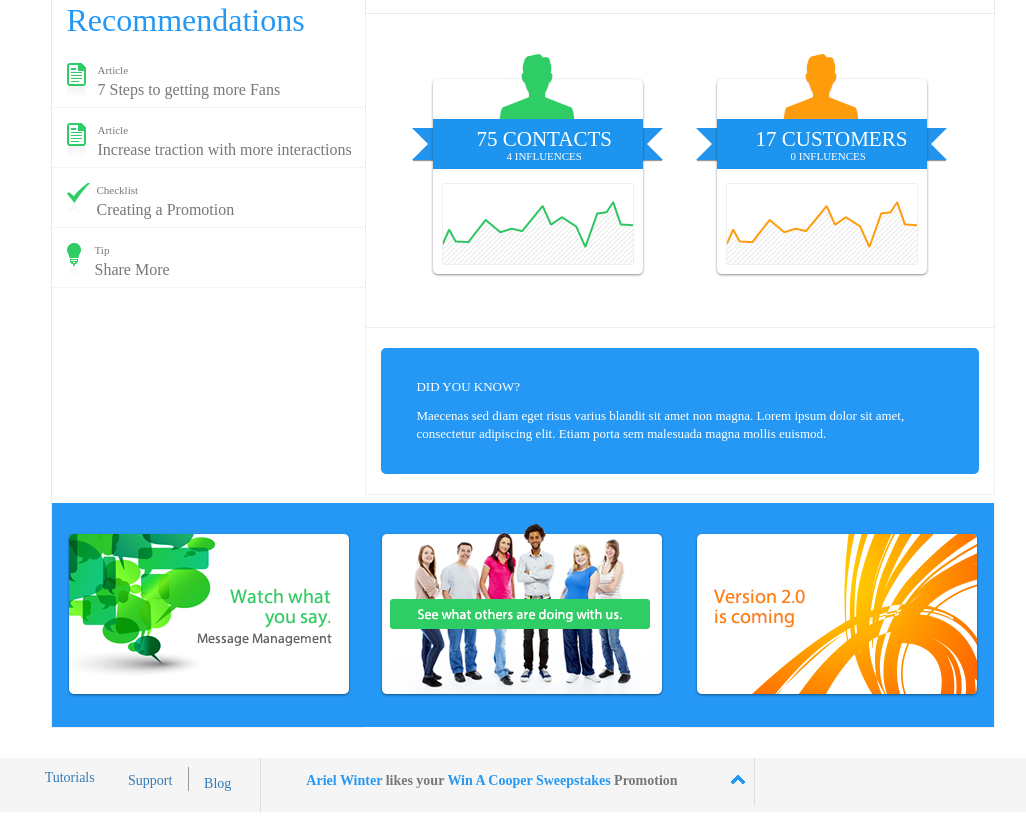
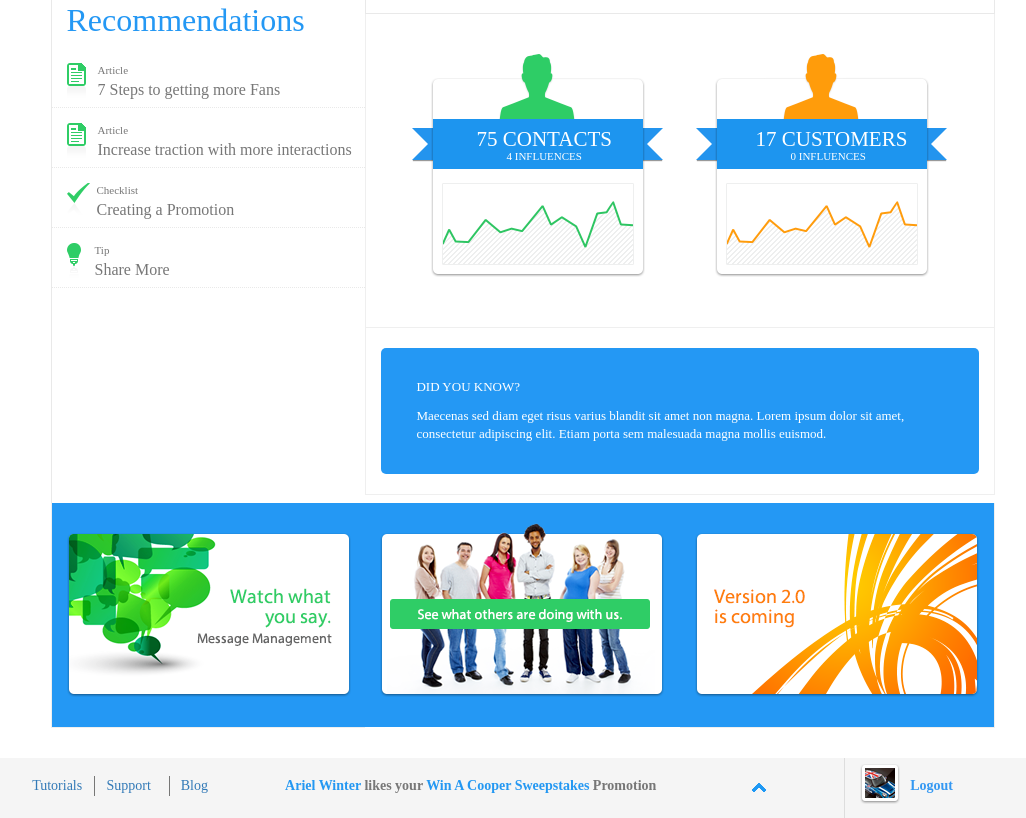
Before and after one commit to kristiwalker/j586-project1-v2, a plain HTML site: page index.html in a window 1280 px wide. Shown: the part 672-1490 px from the top of the page, without its empty margins (117-1143 px from the left). Drawn offline with nearby package versions, Linux system fonts and the light colour scheme.

Commit message:
backing up at footer right now

```diff
--- a/css/styles.css
+++ b/css/styles.css
@@ -314,6 +314,9 @@ select#soflow, select#soflow-color {
 
 .pie-border{
     border-left:1px solid #efefef;
+    display:block;
+    padding-left:3px;
+
 }
 
 .line-graph{
@@ -441,6 +444,8 @@ select#soflow, select#soflow-color {
 .footer{
     margin-top:30px;
     background-color:#f5f5f5;
+    min-height:3.6em;
+    max-height:6em;
 }
 
 .tutorials-spacer{
@@ -450,37 +455,40 @@ select#soflow, select#soflow-color {
 .tutorials{
     display:inline-block;
     position:absolute;
-    top: 10px;
+    top: 18px;
     left:0;
     right:0;
 }
 
-.support-spacer{
-    border-right:1px solid #999999;
-    padding-left:.8em;
-    padding-top:4px;
-    margin-top:9px
-}
-.blog{
-    padding-top:4px;
-    margin-top:9px
+.footer-spacer{
+    border-right:1px solid #777776;
+    margin-right:11px;
 }
 
 .footer-body{
     font-size:14px;
     color:#777777;
     font-weight:600;
-    padding-top:13px;
 }
 .footer-border{
     border-right:1px solid #dddddd;
-    padding-top:16px;
-    padding-bottom:18px;
-    margin:0;
 }
-
-.pull-up{
-    padding-top:10px;
-    padding-bottom:18px;
-    margin:0;
+.tutorials-margin{
+    padding-bottom:40px;
 }
+.avatar{
+    display:inline-block;
+    position:absolute;
+    top:6px;
+    left:0;
+    right:0;
+}
+.logout{
+    display:inline-block;
+    position:absolute;
+    top:18px;
+    left:50px;
+}
+.footer-body-margin{
+    padding-bottom:60px;
+}
--- a/index.html
+++ b/index.html
@@ -186,11 +186,17 @@
 	      </div>
 	    </div>
 	    <div class="col-xs-12 col-md-2 pie-border">
+	      <div class="col-xs-2 hidden-md"></div>
+	      <div class="col-xs-5 col-md-12">
 		<h4><br>CHANNELS</h4>
-		<img src="css/images/pie-graph-channels.png" alt="Pie Graph 1" style="width:100%">
+		<img src="css/images/pie-graph-channels.png" alt="Pie Graph 1">
+	      </div>
+	      <div class="col-xs-5 col-md-12">
 		<h4><br>REFERRALS</h4>
-		<img src="css/images/pie-graph-referrals.png" alt="Pie Graph 2" style="width:100%">
+		<img src="css/images/pie-graph-referrals.png" alt="Pie Graph 2">
+	      </div>
 	    </div>
+
 	    <div class="col-xs-12 ">
 	      <!--check boxes go in this div-->
 	    </div>
@@ -248,28 +254,34 @@
       </div>
     </div>
     <div class="container-fluid footer">
-      <div class="row-fluid">
+      <div class="row">
 	<div class="col-xs-12">
 	  <div class="hidden-xs col-md-1"></div>
-	  <div class="col-xs-10">
-	    <div class="col-xs-12 col-md-3">
-	      <div class="col-xs-4 tutorials-spacer">
-		<a href="#" class="tutorials">Tutorials</a>
+	  <div class="col-xs-12 col-md-10">
+	    <div class="col-xs-2 hidden-md hidden-lg hidden-xl"></div>
+	    <div class="col-xs-10 col-md-3"><!--THREE-->
+	      <div class="col-xs-4 col-md-4 tutorials-spacer">
+		<a href="#" class="tutorials footer-spacer">Tutorials</a>
 	      </div>
-	      <div class="col-xs-4 support-spacer">
-		<a href="#">Support</a>
+	      <div class="col-xs-4 col-md-4 tutorials-spacer">
+		<a href="#" class="tutorials footer-spacer">Support</a>
 	      </div>
-	      <div class="col-xs-4 blog footer-border">
-		<a href="#">Blog</a>
+	      <div class="col-xs-4 col-md-4 tutorials-spacer tutorials-margin">
+		<a href="#" class="tutorials">Blog</a>
 	      </div>
 	    </div>
-	    <div class="col-xs-12 col-md-6">
-	      <div class="col-xs-11">
-		<p class="footer-body"> <a href="#"><span style="color:#2498f2">Ariel Winter</span></a> likes your <a href="#"><span style="color:#2498f2">Win A Cooper Sweepstakes</span></a> Promotion</p>
+	    <div class="col-xs-1 hidden-md hidden-lg"></div>
+	    <div class="col-xs-11 col-md-7"><!--SEVEN-->
+	      <div class="col-xs-10 col-md-10 tutorials-spacer">
+		<p class="footer-body tutorials"> <a href="#"><span style="color:#2498f2">Ariel Winter</span></a> likes your <a href="#"><span style="color:#2498f2">Win A Cooper Sweepstakes</span></a> Promotion</p>
 	      </div>
-	      <div class="col-xs-1 pull-up footer-border">
-		<a href="#"><img src="css/images/pull-up.png"></a>
+	      <div class="col-xs-2 col-md-2 pull-up footer-border tutorials-spacer footer-body-margin">
+		<a href="#" class="tutorials"><img src="css/images/pull-up.png"></a>
 	      </div>
+	    </div>
+	    <div class="col-xs-11 col-md-2 tutorials-spacer">
+	      <a href="#" class="avatar"><img src="css/images/avatar.png" alt="avatar"></a>
+	      <p class="logout footer-body" style="color:#3498f2">Logout</p>
 	    </div>
 	  </div>
 	<div class="hidden-xs col-md-1"></div>
```
Also changed, not shown: css/images/avatar.png (renamed from css/images/Status Bar-assets/Avatar.png), 1 other file.
